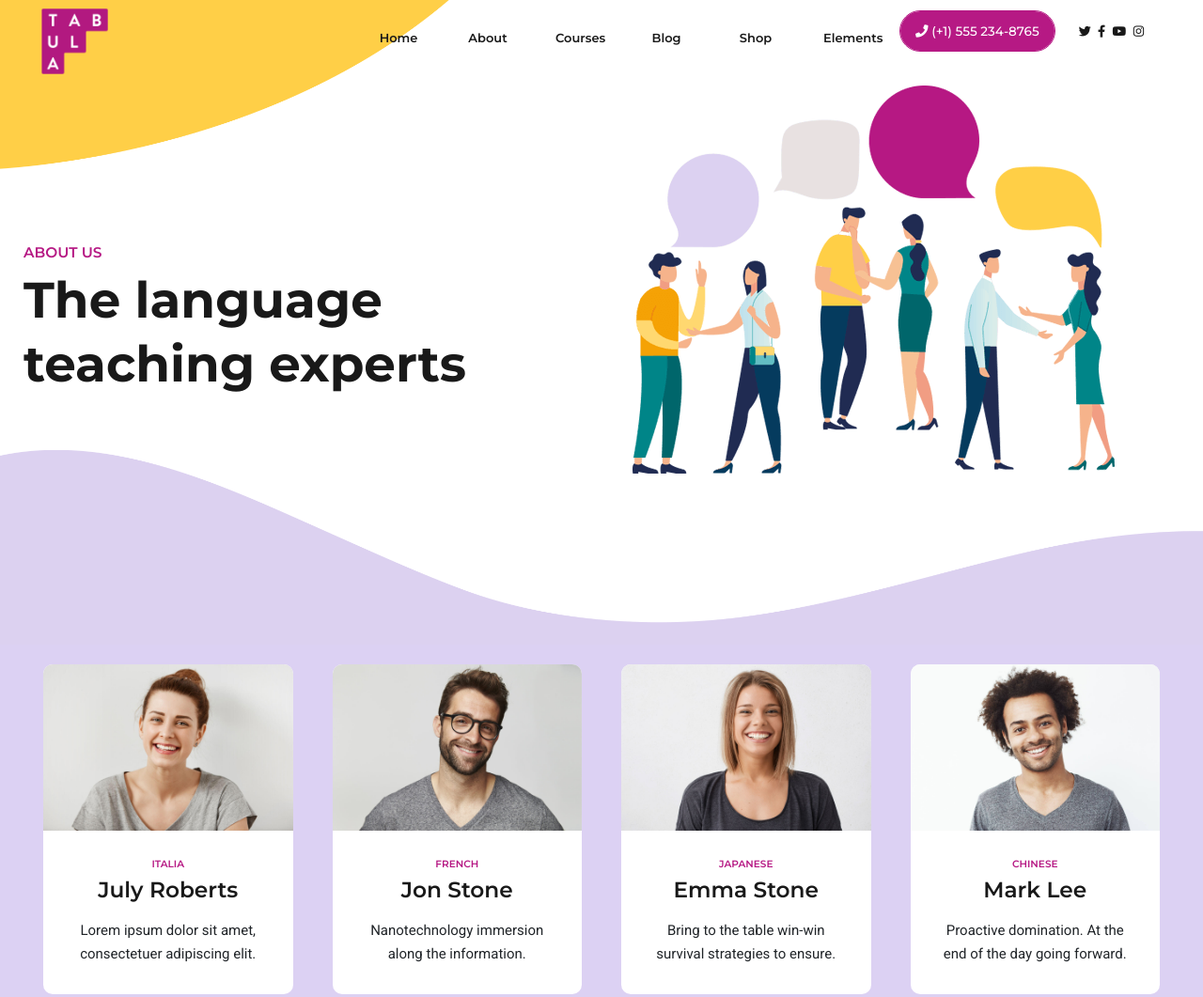
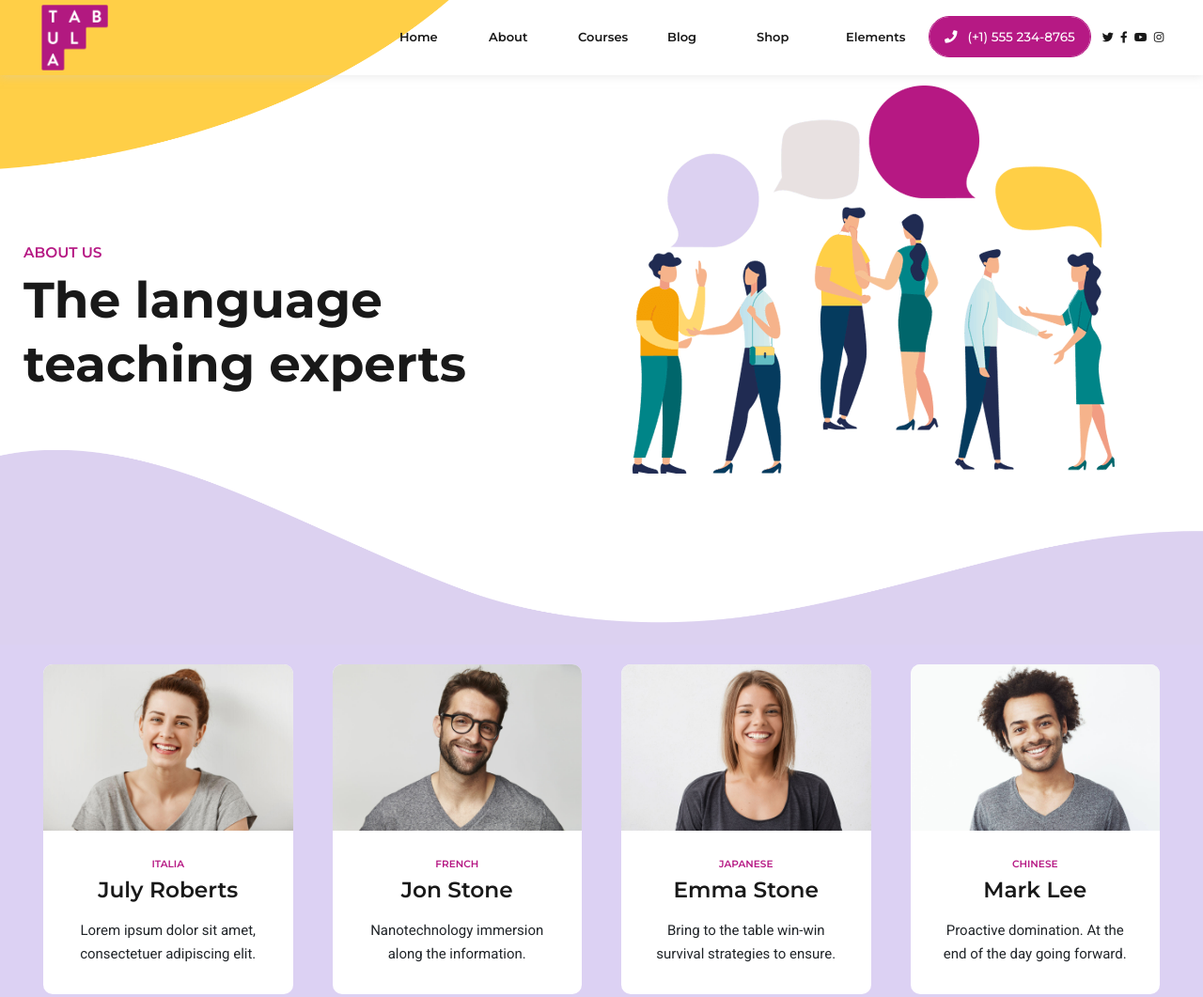
Before and after one commit to dongquochai/SASS__DQH, a plain HTML site: page index.html in a window 1280 px wide. Shown: the top 1061 px of the page at 94% size. Drawn offline with nearby package versions, Linux system fonts and the light colour scheme.

Commit message:
end reponsive

```diff
--- a/index.html
+++ b/index.html
@@ -27,69 +27,58 @@
 <body>
     <div class="wrapContent">
         <!-- hearder -->
-        <header class="hearder">
-            <div class="container hearderCTN">
-                <!-- hearder--BTN -->
-                <div class="hearder__left">
-                    <div class="hearder__leftlogo">
-                        <a class="navbar-brand" href="http://tabula.bold-themes.com/wavy/">
-                            <img src="./img/crest.png" height="80" alt="#">
+        <header class="header">
+            <div class="container">
+                <nav class="navbar navbar-expand-xl ">
+                    <a class="navbar-brand .header__logo" href="./index.html">
+                        <img src="./img/crest.png">
                     </a>
-                    </div>
-                </div>
-                <button class="navbar-toggler hearder__btn" type="button" data-toggle="collapse"
-                    data-target="#navbarPhone" aria-controls="navbarSupportedContent" aria-expanded="false"
+                    <button class="navbar-toggler" type="button" data-toggle="collapse"
+                        data-target="#navbarSupportedContent" aria-controls="navbarSupportedContent" aria-expanded="false"
                         aria-label="Toggle navigation">
-                    <span class="navbar-toggler-icon">
+                        <span class="header__toggler">
                             <i class="fa fa-bars"></i>
                         </span>
                     </button>
 
-                <div class="hearder__right">
-                    <div class="hearder__rightitem">
-                        <div class="hearder__rightPhone">
-                            <a class="btnPage" href="#">
+                    <div class="collapse navbar-collapse" id="navbarSupportedContent">
+                        <ul class="navbar-nav ml-auto">
+                            <li class=" nav-item nav-content">
+                                <a class="nav-link" href="./index.html">Home</a>
+                            </li>
+                            <li class="nav-item active nav-content">
+                                <a class="nav-link " href="#about">About</a>
+                            </li>
+                            <li class="nav-item nav-content">
+                                <a class="nav-link" href="#course">Courses</a>
+                            </li>
+                            <li class="nav-item nav-content">
+                                <a class="nav-link" href="#blog">Blog</a>
+                            </li>
+                            <li class="nav-item nav-content">
+                                <a class="nav-link" href="#footer">Shop</a>
+                            </li>
+                            <li class="nav-item nav-content">
+                                <a class="nav-link" href="#">Elements</a>
+                            </li>
+                            <div class="header__contact">
+                                <div class="header__contact-cell">
+                                    <div class="header__phone">
+                                        <a class="btnPage" href="tel:(+1)555 234-8765">
                                             <i class="fa fa-phone"></i>
-                                (+1) 555 234-8765
+                                            &nbsp (+1) 555 234-8765
                                         </a>
                                     </div>
-                        <div class="hearder__rightIcon">
-
-                            <a class="hearder__icon hearder__icontW" href="https://twitter.com/bold_themes">
-                                <i class="fab fa-twitter"></i>
-                            </a>
-                            <a class="hearder__icon" href="https://www.facebook.com/boldthemes/">
-                                <i class="fab fa-facebook-f"></i>
-                            </a>
-                            <a class="hearder__icon" href="https://www.youtube.com/channel/UCPL5LgX32KsbQ1i9nV-xiKA">
-                                <i class="fab fa-youtube"></i>
-                            </a>
-                            <a class="hearder__icon" href="#">
-                                <i class="fab fa-instagram"></i>
-                            </a>
+                                    <div class="header__social-icon">
+                                        <a href="#"><i class="fab fa-twitter"></i></a>
+                                        <a href="#"><i class="fab fa-facebook-f"></i></a>
+                                        <a href="#"><i class="fab fa-youtube"></i></a>
+                                        <a href="#"><i class="fab fa-instagram"></i></a>
                                     </div>
                                 </div>
-                    <ul class="nav nav-hearder">
-                        <li class="nav-item">
-                            <a class="nav-link active" aria-current="page" href="http://tabula.bold-themes.com/wavy/">Home</a>
-                        </li>
-                        <li class="nav-item">
-                            <a class="nav-link" href="#about">About</a>
-                        </li>
-                        <li class="nav-item">
-                            <a class="nav-link" href="#coursel">Courses</a>
-                        </li>
-                        <li class="nav-item">
-                            <a class="nav-link" href="http://tabula.bold-themes.com/wavy/blog/">Blog</a>
-                        </li>
-                        <li class="nav-item">
-                            <a class="nav-link" href="http://tabula.bold-themes.com/wavy/shop/">Shop</a>
-                        </li>
-                        <li class="nav-item">
-                            <a class="nav-link" href="#">Elements</a>
-                        </li>
-                    </ul>
                             </div>
+                    </div>
+                </nav>
             </div>
         </header>
         <!-- ABOUT US -->
--- a/sass/Helper/_variables.scss
+++ b/sass/Helper/_variables.scss
@@ -5,6 +5,7 @@ $color-black-1:#181818;
 $color-black-2:#191919;
 $color-violet: #dcd1f3;
 //font size
+$fs-0:0.8rem;
 $fs-1: 13px;
 $fs-2: 15px;
 $fs-3: 20px;
@@ -27,6 +28,7 @@ $ls-2: 45px;
 $ls-3:65px;
 
 //Padding
+$pd-0:0.5rem;
 $pd-1: 6px;
 $pd-2: 14px;
 $pd-3: 21px;
@@ -38,6 +40,8 @@ $pd-8: 150px;
 $pd-9:4em;
 $pd-10:8em;
 $pd-11:1.8rem;
+$pd-12: 1rem;
+$pd-13: 1.3rem;
 
 //Margin
 $mg-1: 30px;
--- a/sass/Layouts/_footer.scss
+++ b/sass/Layouts/_footer.scss
@@ -26,6 +26,7 @@
             }
             span{
                 i{
+                    color: $color-white-1;
                     &:hover{
                       color: $color-black-2;
                     }
--- a/sass/Layouts/_hearder.scss
+++ b/sass/Layouts/_hearder.scss
@@ -1,57 +1,52 @@
-
-.hearder{
+.header{
     position: fixed;
-    font-size:$fs-1;
-    width: 100%;
+    background-color: transparent;
+    box-shadow: 0 0 10px 0 rgba(204,204,204,.5);
+    width: -webkit-fill-available;
     z-index: 100;
-    transition: all 0.5s;
-    .hearderCTN{
-        display: flex;
-        .hearder__right{
-            width: 100%;
-            .hearder__rightitem{
-                float: right;
-                display: flex;
-            }
+}
+.navbar,
+.navbar-brand {
+    padding: 0;
+}
+.nav-link {
+    font-size: $fs-0;
+}
+.navbar-toggler {
+    padding: 0 0.75rem 0 0;
+}
+.header__toggler{
+    font-size:$fs-3 +5;
+    &:hover{
+        color: $color-purple-1;
+        .fa-bars{
+            transition: $ts-1;
+            transform: scaleY(1.2);
         }
     }
 }
-.hearder__right{
-    width: 100%;
-    padding:$pd-3;
-    .nav-hearder{
-        float: right;
+.navbar-expand-lg .navbar-nav .nav-item {
+    transition: $ts-1;
+    &:hover::after {
+        transform: scale(1.1);
     }
 }
-
-.hearder__right .nav-hearder .nav-item{
-        padding-right: $pd-3;
-        transition: $ts-1;
-
-}
-.hearder__right .nav-hearder .nav-link{
-    color: $color-black-2;
+.navbar-expand-lg .navbar-nav .nav-link {
     font-weight: $fw-2;
-    font-size: $fs-1;
     position: relative;
     transition: $ts-1;
-    &:hover{
+}
+.fa-twitter,.fa-facebook-f,.fa-instagram,.fa-youtube{
+    padding: $pd-1 $pd-1*0.3;
+    font-size: $fs-0 + 0.0625rem;
+    color: $color-black-1;
+    transition: $ts-1;
+    &:hover {
         color: $color-purple-1;
     }
 }
-.hearder__icontW{
-    margin-left: 1em;
-}
-.hearder__icon{
-    color: $color-black-1;
-    padding: 0px 2px;
-    transition: all 300ms ease;
-    &:hover{
-        color:$color-purple-1;
-    }
-}
 .header-scroll {
-    background-color: $color-white-1;
+    background-color:$color-white-1;
     z-index: 100;
     animation: headerAnimation 0.5s ease;
     padding: 6px 0;
@@ -63,10 +58,11 @@
         padding: 0.8em 1.5em;
     }
 }
+
 .header-animation {
     animation: headerAnimation 0.5s ease;
 }
-@keyframes headerAnimation{
+@keyframes headerAnimation {
     0% {
         transform: translateY(0%);
     }
@@ -77,13 +73,14 @@
         transform: translateY(0);
     }
 }
-//reponsive
+
+// //Reponsive
 @media screen and(min-width:0) {
-    .hearder__left {
+    .navbar {
         flex-direction: row-reverse;
         justify-content: flex-end;
     }
-    .navbar-toggler{
+    .navbar-toggler {
         border: none;
     }
     .navbar-brand img {
@@ -95,39 +92,42 @@
            color: $color-purple-1;
         }
     }
-    .header__right{
-        padding-top: $pd-2;
+    .header__contact {
+        padding-top: $pd-13;
     }
-    .hearder__rightIcon{
-        padding-top: $pd-1;
+    .header__social-icon {
+        padding-top: $pd-12;
     }
-    .nav-hearder .nav-item .nav-link:focus,
-    .nav-hearder .nav-item .nav-link:hover {
+    .navbar-light .navbar-nav .nav-link:focus,
+    .navbar-light .navbar-nav .nav-link:hover {
         color: $color-purple-1;
     }
 }
-
-// @media screen and(min-width:1024px) {
-//     #header {
-//         margin: auto;
-//     }
-//     .hearder__right{
-//         display: flex;
-//     }
-// }
+@media screen and(min-width:1024px) {
+    #header {
+        margin: auto;
+    }
+    .header__contact {
+        display: flex;
+    }
+}
 @media screen and(min-width:1200px) {
-    .hearder__left {
+    .navbar {
         flex-direction: row;
     }
-    .nav-hearder{
+    .navbar-nav{
         align-items: center;
     }
     .navbar-brand img {
         height: 80px;
     }
-    .nav-hearder .nav-item .nav-link{
+    .nav-content{
+        padding-right:$pd-9;
+    }
+    .navbar-expand-xl .navbar-nav .nav-link {
         color: $color-black-1;
         text-align: center;
+        font-size:$fs-1 ;
     }
     .nav-item {
         width: 95px;
@@ -152,7 +152,7 @@
         transition: $ts-1;
     }
     .active .nav-link::after {
-        transform: scale(1);
+        transform: scale(0);
     }
     .nav-item:hover {
         .nav-link::after {
@@ -162,18 +162,18 @@
             color: $color-purple-1 !important;
         }
     }
-    .hearder__righ{
+    .header__contact {
         padding-top: 0;
-        padding-left:$pd-4;
+        padding: left $pd-4;;
     }
-    .hearder__rightIcon{
+    .header__social-icon {
         padding-top: 0;
     }
-    .hearder__rightitem{
+    .header__contact-cell {
         display: flex;
         align-items: center;
     }
-    .hearder__rightPhone{
-        padding-right: 10px;
+    .header__phone {
+        padding-right:$pd-1 +4;
     }
 }
```
Also changed, not shown: css/main.css, 1 other file. Lines whose indentation alone changed are shown as unchanged.
